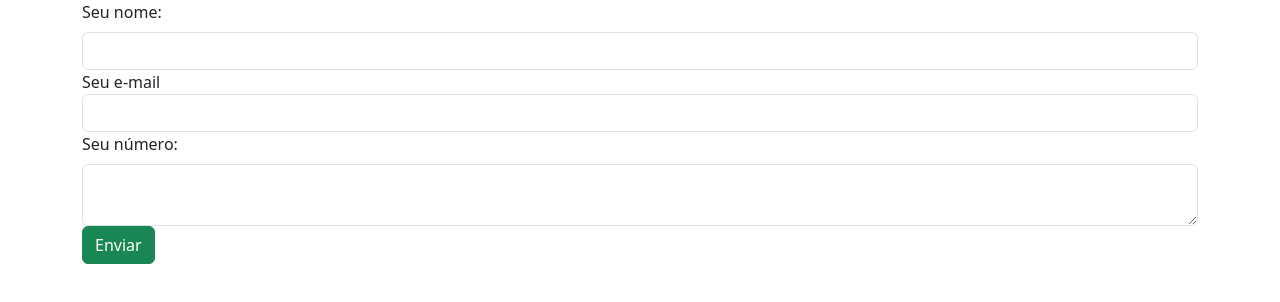
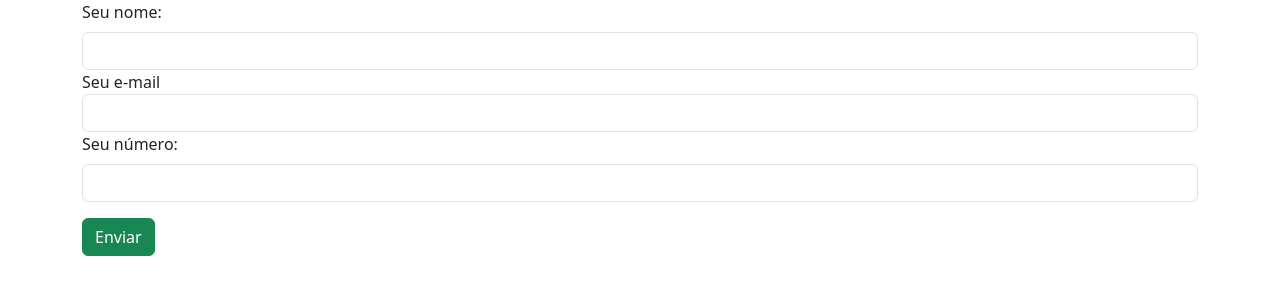
Before and after one commit to arthuurqueirozz/curso_ebac_frontend, a plain HTML site: page index.html in a window 1280 px wide. Drawn offline with nearby package versions, Linux system fonts and the light colour scheme.

Commit message:
adjusting input type and button margin

```diff
--- a/index.html
+++ b/index.html
@@ -5,6 +5,11 @@
     <meta name="viewport" content="width=device-width, initial-scale=1.0">
     <title>Form Boostsrap</title>
     <link href="https://cdn.jsdelivr.net/npm/bootstrap@5.3.3/dist/css/bootstrap.min.css" rel="stylesheet" integrity="sha384-QWTKZyjpPEjISv5WaRU9OFeRpok6YctnYmDr5pNlyT2bRjXh0JMhjY6hW+ALEwIH" crossorigin="anonymous">
+    <style>
+        button{
+            margin-top: 16px;
+        }
+    </style>
 </head>
 <body>
     <div class="container">
@@ -16,7 +21,7 @@
                     <label for="email">Seu e-mail</label>
                     <input class="form-control" type="email" id="email">
                     <label for="numero" class="form-label">Seu número:</label>
-                    <textarea class="form-control" id="numero"></textarea>
+                    <input type="number" class="form-control" id="numero"></input>
                     <button class="btn btn-success">Enviar</button>
                 </form>
             </div>
```
